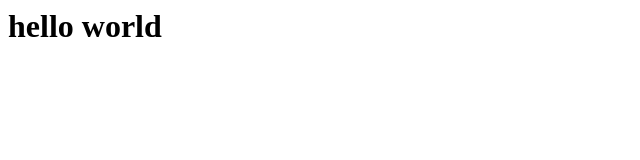
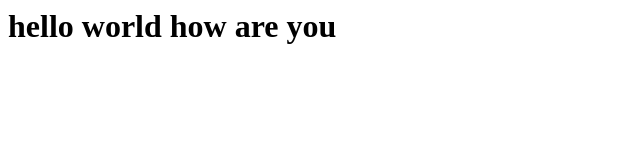
Before and after one commit to Rohityadav-1/staticwebsite, a plain HTML site: page Index.html in a window 1280 px wide. Shown: the whole page, without its empty margins (0-640 px from the left). Drawn offline with Linux system fonts and the light colour scheme.

Commit message:
Update Index.html

```diff
--- a/Index.html
+++ b/Index.html
@@ -5,7 +5,7 @@
 <body>
 	<form>
 	<div>
-<h1>hello world</h1>
+<h1>hello world how are you</h1>
 
 	</div>
 	</form>
```
